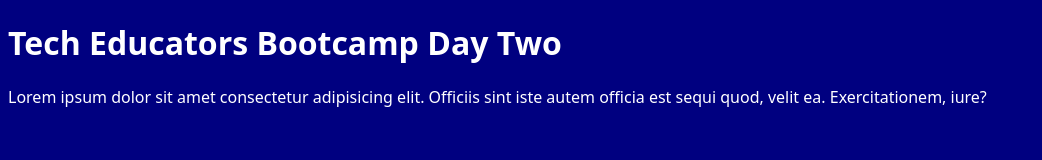
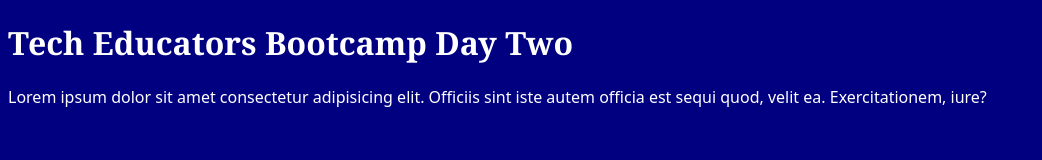
Before and after one commit to crackerFactory64/day-two, a plain HTML site: page index.html in a window 1280 px wide. Shown: the whole page, without its empty margins (0-1042 px from the left). Drawn offline with Linux system fonts and the light colour scheme.

Commit message:
Style header

```diff
--- a/style.css
+++ b/style.css
@@ -3,3 +3,7 @@ body {
   color: white;
   font-family: system-ui, sans-serif;
 }
+
+h1{
+  font-family: "Georgia", serif;
+}
```
